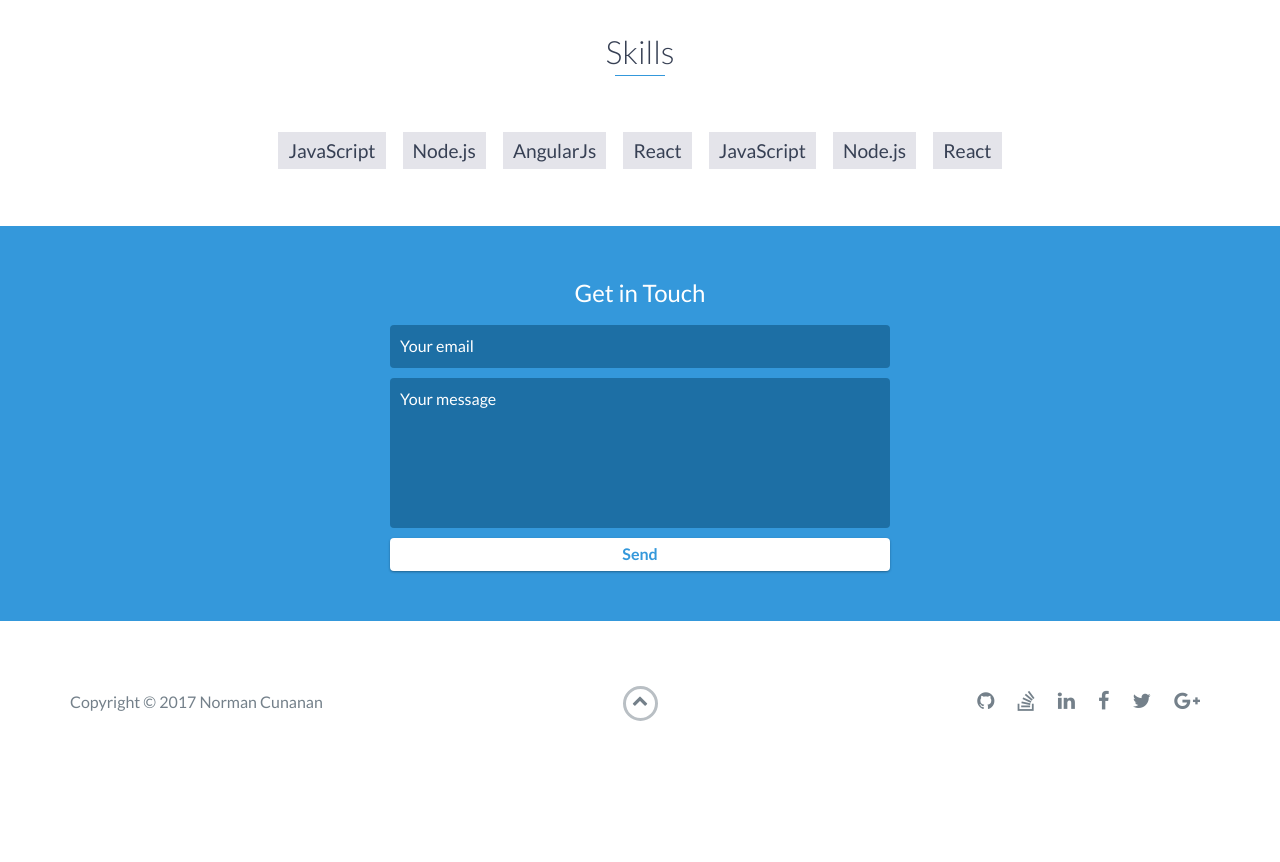
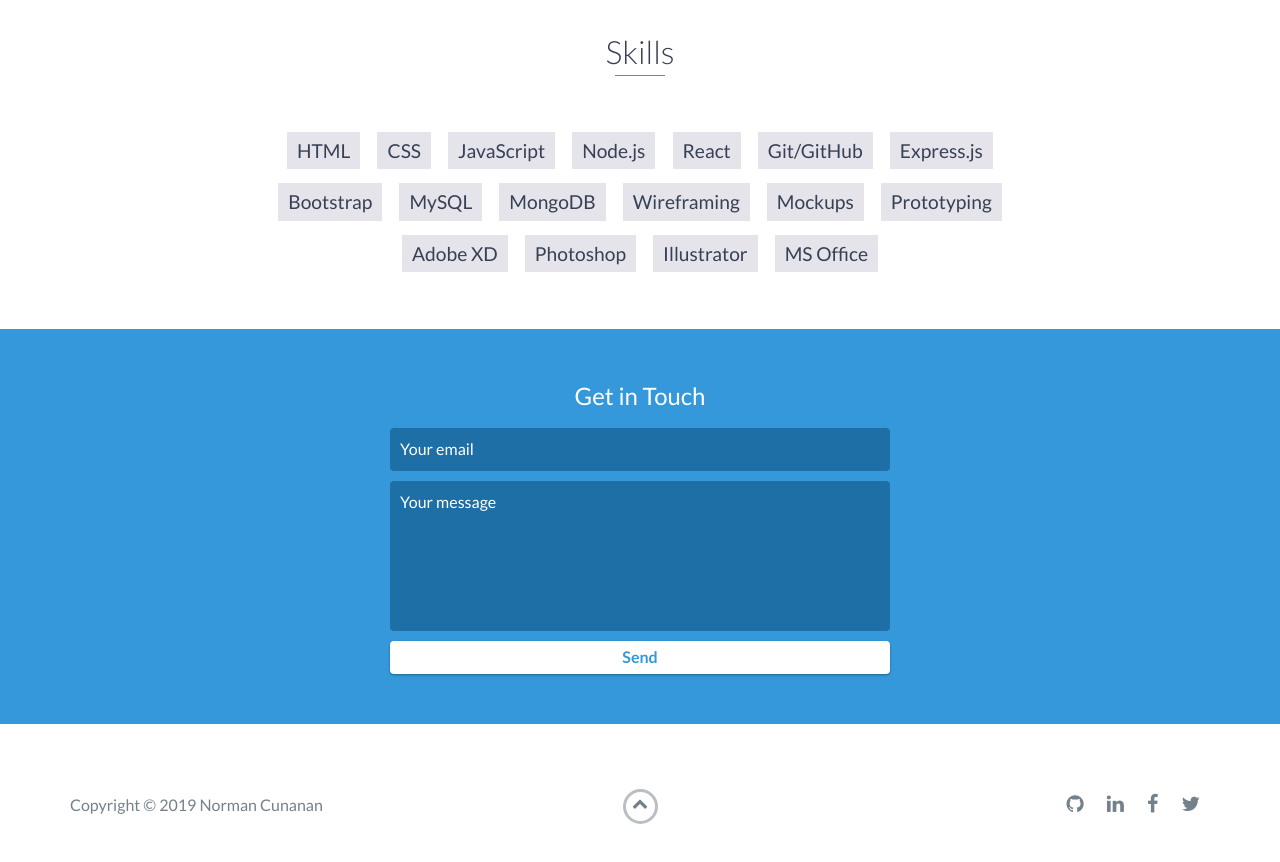
Before and after one commit to normcun/Portfolio, a website: page index.html in a window 1280 px wide. Shown: the part 3340-4202 px from the top of the page. Before the commit the page ends 4115 px from the top, so only its background shows below. Drawn offline with nearby package versions, Linux system fonts and the light colour scheme.

Commit message:
change skills

```diff
--- a/index.html
+++ b/index.html
@@ -188,13 +188,23 @@
     <div id="skills">
         <h2 class="heading">Skills</h2>
         <ul>
-            <li>JavaScript</li>
-            <li>Node.js</li>
-            <li>AngularJs</li>
-            <li>React</li>
+            <li>HTML</li>
+            <li>CSS</li>
             <li>JavaScript</li>
             <li>Node.js</li>
             <li>React</li>
+            <li>Git/GitHub</li>
+            <li>Express.js</li>
+            <li>Bootstrap</li>
+            <li>MySQL</li>
+            <li>MongoDB</li>
+            <li>Wireframing</li>
+            <li>Mockups</li>
+            <li>Prototyping</li>
+            <li>Adobe XD</li>
+            <li>Photoshop</li>
+            <li>Illustrator</li>
+            <li>MS Office</li>
 
 
         </ul>
@@ -220,7 +230,7 @@
             <div class="row">
                 <div class="col-sm-5 copyright">
                     <p>
-                        Copyright &copy; 2017 Norman Cunanan
+                        Copyright &copy; 2019 Norman Cunanan
                     </p>
                 </div>
                 <div class="col-sm-2 top">
@@ -234,9 +244,6 @@
                             <a href="https://github.com/" target="_blank"><i class="fa fa-github" aria-hidden="true"></i></a>
                         </li>
                         <li>
-                            <a href="https://stackoverflow.com/" target="_blank"><i class="fa fa-stack-overflow" aria-hidden="true"></i></a>
-                        </li>
-                        <li>
                             <a href="https://linkedin.com/" target="_blank"><i class="fa fa-linkedin" aria-hidden="true"></i></a>
                         </li>
                         <li>
@@ -244,9 +251,6 @@
                         </li>
                         <li>
                             <a href="https://twitter.com/" target="_blank"><i class="fa fa-twitter" aria-hidden="true"></i></a>
-                        </li>
-                        <li>
-                            <a href="https://plus.google.com/" target="_blank"><i class="fa fa-google-plus" aria-hidden="true"></i></a>
                         </li>
                     </ul>
                 </div>
```
